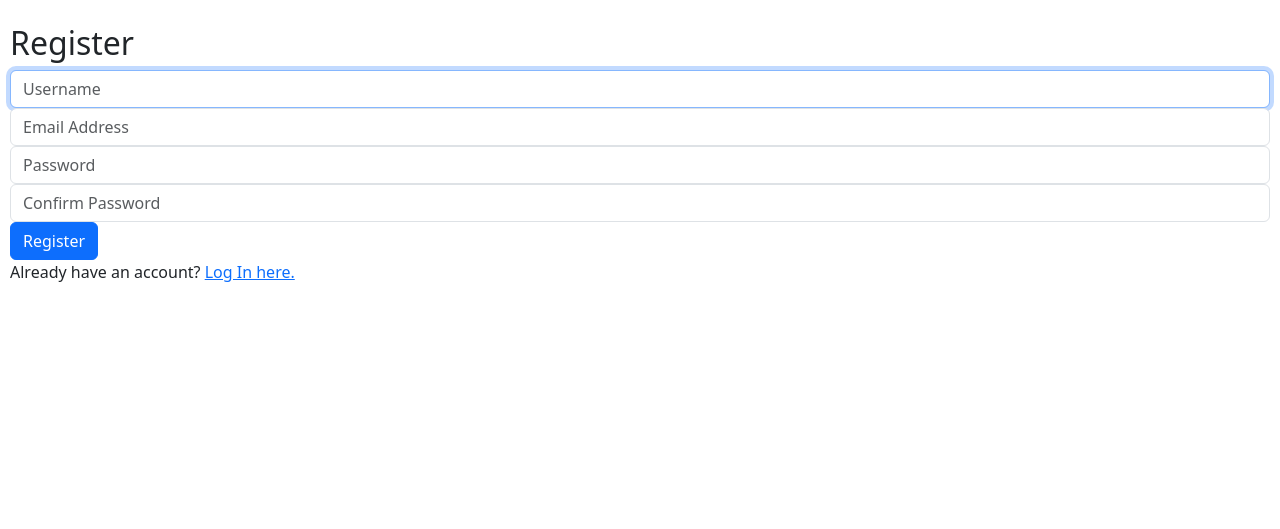
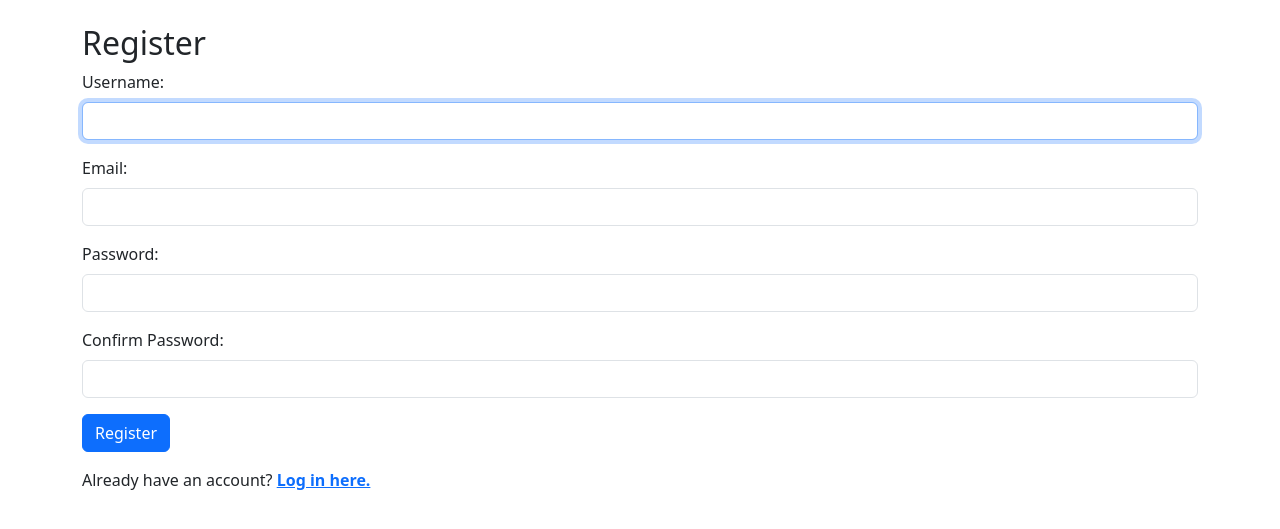
Before and after one commit to monicavaquerano/commerce, a Django app: page /register in a window 1280 px wide. Shown: the part 83-612 px from the top of the page. Run offline with Django 3.2, Linux system fonts and the light colour scheme.

Commit message:
fix login and register

```diff
--- a/auctions/templates/auctions/login.html
+++ b/auctions/templates/auctions/login.html
@@ -9,7 +9,7 @@
 
         {% if message %}
         <div class="alert alert-danger" role="alert">
-            {{message}}
+            {{ message }}
         </div>
         {% endif %}
 
--- a/auctions/templates/auctions/register.html
+++ b/auctions/templates/auctions/register.html
@@ -2,29 +2,56 @@
 
 {% block body %}
 
+<div class="container-fluid">
+
+    <div class="container">
+
         <h2>Register</h2>
 
         {% if message %}
-        <div>{{ message }}</div>
+        <div class="alert alert-danger" role="alert">
+            {{ message }}
+        </div>
         {% endif %}
+
 
         <form action="{% url 'register' %}" method="post">
             {% csrf_token %}
+
+            <div class="mb-3">
                 <div class="form-group">
-            <input class="form-control" autofocus type="text" name="username" placeholder="Username">
+                    <label for="username" class="form-label">Username:</label>
+                    <input class="form-control" autofocus type="text" name="username" required>
                 </div>
+            </div>
+            <div class="mb-3">
                 <div class="form-group">
-            <input class="form-control" type="email" name="email" placeholder="Email Address">
+                    <label for="email" class="form-label">Email:</label>
+                    <input class="form-control" type="email" name="email" required>
                 </div>
+            </div>
+            <div class="mb-3">
                 <div class="form-group">
-            <input class="form-control" type="password" name="password" placeholder="Password">
+                    <label for="email" class="form-label">Password:</label>
+                    <input class="form-control" type="password" name="password" required>
                 </div>
+            </div>
+            <div class="mb-3">
                 <div class="form-group">
-            <input class="form-control" type="password" name="confirmation" placeholder="Confirm Password">
+                    <label for="email" class="form-label">Confirm Password:</label>
+                    <input class="form-control" type="password" name="confirmation" required>
                 </div>
+            </div>
+            <div class="mb-3">
                 <input class="btn btn-primary" type="submit" value="Register">
+            </div>
         </form>
 
-    Already have an account? <a href="{% url 'login' %}">Log In here.</a>
+        Already have an account? <a href="{% url 'login' %}"><strong>Log in here.</strong></a>
+
+
+
+    </div>
+</div>
 
 {% endblock %}
```
Lines whose indentation alone changed are shown as unchanged.
